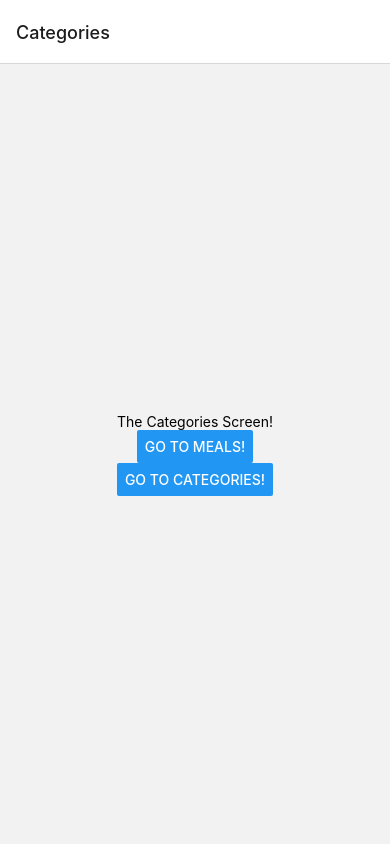
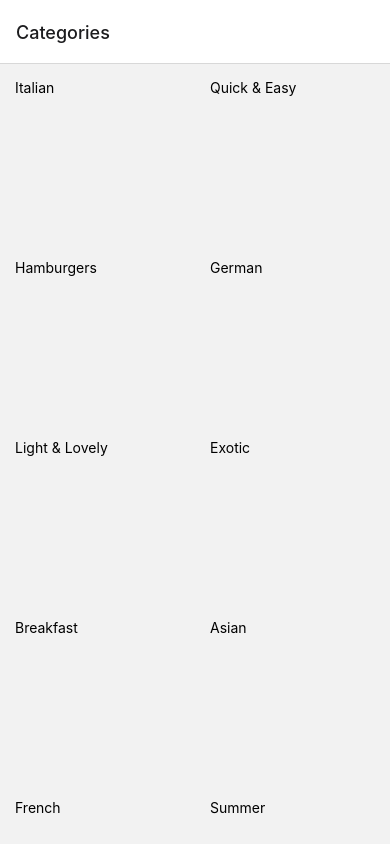
Before and after one commit to yodhcn/the-meals-app, a React Native app: screen /Categories in a window 390 px wide. Built offline with nearby package versions, Linux system fonts and the light colour scheme.

Commit message:
6.15. Outputting a Grid of Categories

```diff
--- /dev/null
+++ b/data/dummy-data.js
@@ -0,0 +1,14 @@
+import Category from "../models/category";
+
+export const CATEGORIES = [
+  new Category("c1", "Italian", "#f5428d"),
+  new Category("c2", "Quick & Easy", "#f54242"),
+  new Category("c3", "Hamburgers", "#f5a442"),
+  new Category("c4", "German", "#f5d142"),
+  new Category("c5", "Light & Lovely", "#368dff"),
+  new Category("c6", "Exotic", "#41d95d"),
+  new Category("c7", "Breakfast", "#9eecff"),
+  new Category("c8", "Asian", "#b9ffb0"),
+  new Category("c9", "French", "#ffc7ff"),
+  new Category("c10", "Summer", "#47fced"),
+];
--- /dev/null
+++ b/models/category.js
@@ -0,0 +1,9 @@
+class Category {
+  constructor(id, title, color) {
+    this.id = id;
+    this.title = title;
+    this.color = color;
+  }
+}
+
+export default Category;
--- a/screens/CategoriesScreen.js
+++ b/screens/CategoriesScreen.js
@@ -1,19 +1,19 @@
 import React from "react";
-import { View, Text, Button, StyleSheet } from "react-native";
+import { View, Text, Button, FlatList, StyleSheet } from "react-native";
+
+import { CATEGORIES } from "../data/dummy-data";
+
+function renderGridItem(itemData) {
+  return (
+    <View style={styles.gridItem}>
+      <Text>{itemData.item.title}</Text>
+    </View>
+  );
+}
 
 export default function CategoriesScreen(props) {
   return (
-    <View style={styles.screen}>
-      <Text>The Categories Screen!</Text>
-      <Button
-        title="Go to Meals!"
-        onPress={() => props.navigation.navigate("CategoryMeals")}
-      />
-      <Button
-        title="Go to Categories!"
-        onPress={() => props.navigation.push("Categories")}
-      />
-    </View>
+    <FlatList data={CATEGORIES} renderItem={renderGridItem} numColumns={2} />
   );
 }
 
@@ -23,4 +23,9 @@ const styles = StyleSheet.create({
     justifyContent: "center",
     alignItems: "center",
   },
+  gridItem: {
+    flex: 1,
+    margin: 15,
+    height: 150,
+  },
 });
```
